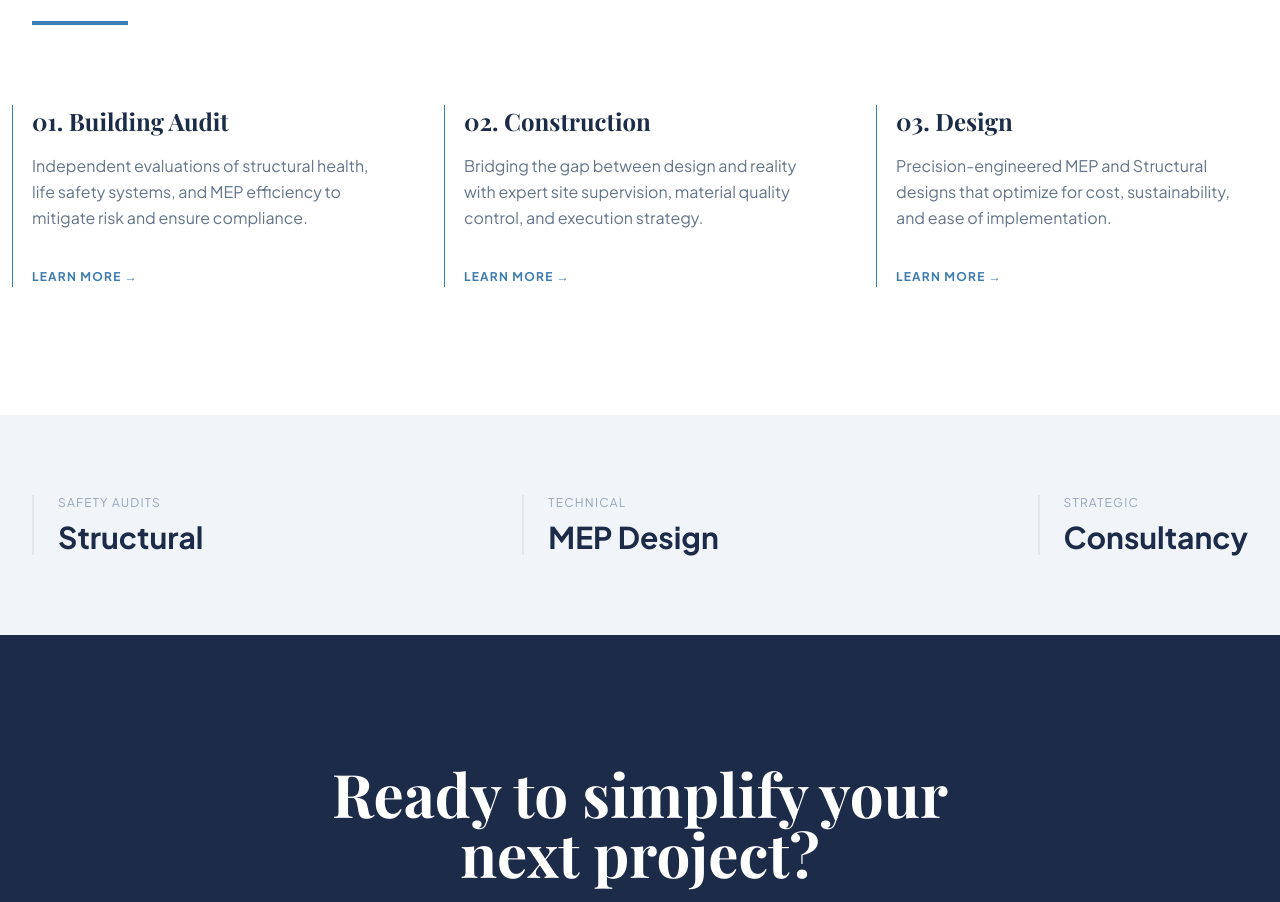
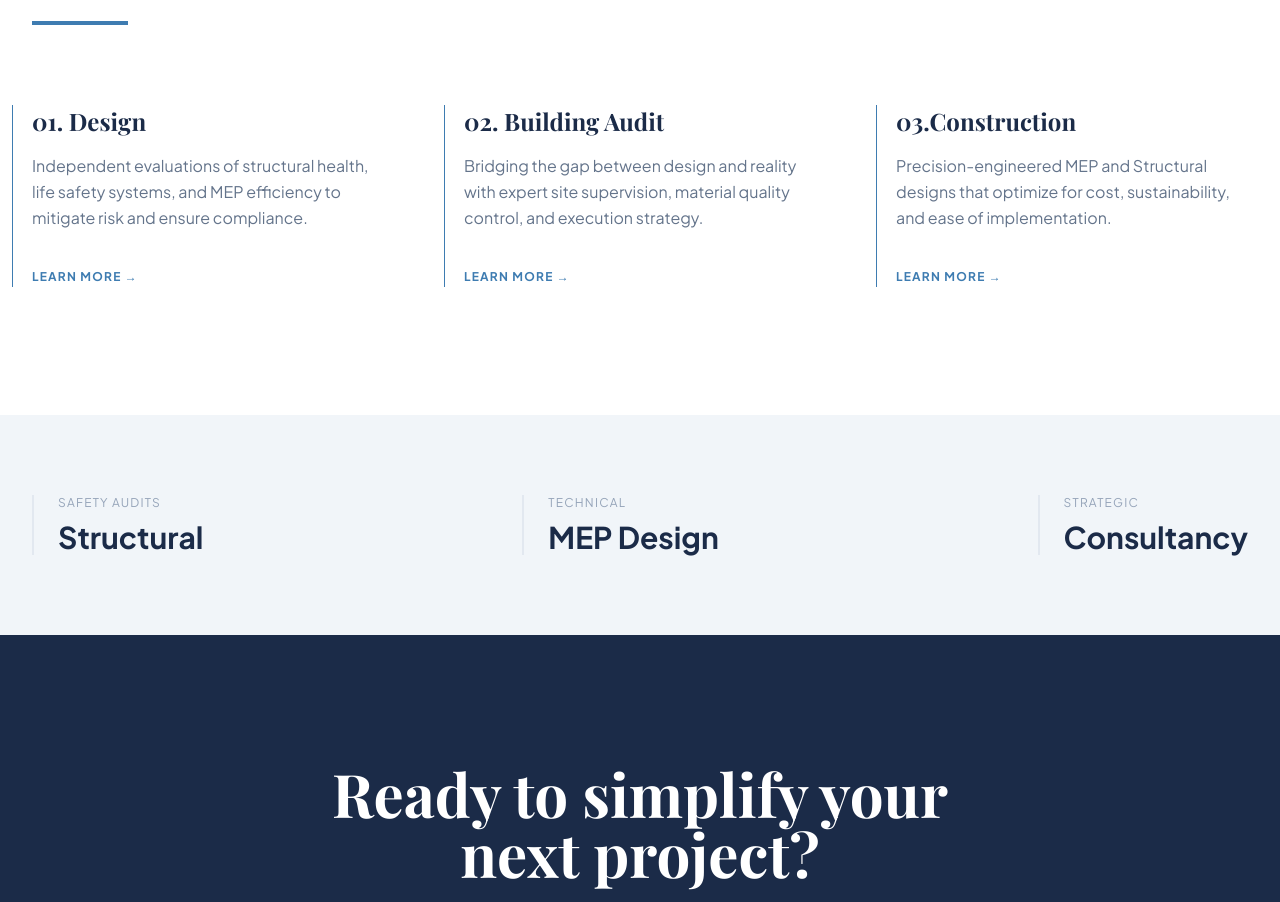
Before and after one commit to MonstaCreations/SPC-WEB, a plain HTML site: page set-1.html in a window 1280 px wide. Shown: the part 1205-2107 px from the top of the page. Drawn offline with nearby package versions, Linux system fonts and the light colour scheme; a web font is replaced by a local one.

```diff
--- a/set-1.html
+++ b/set-1.html
@@ -74,7 +74,7 @@
 
             <div class="grid lg:grid-cols-3 gap-20">
                 <div class="line-accent">
-                    <h3 class="text-2xl font-bold mb-4 text-[#1B2B48]">01. Building Audit</h3>
+                    <h3 class="text-2xl font-bold mb-4 text-[#1B2B48]">01. Design</h3>
                     <p class="text-slate-500 leading-relaxed mb-8">
                         Independent evaluations of structural health, life safety systems, and MEP efficiency to mitigate risk and ensure compliance.
                     </p>
@@ -84,7 +84,7 @@
                 </div>
 
                 <div class="line-accent">
-                    <h3 class="text-2xl font-bold mb-4 text-[#1B2B48]">02. Construction</h3>
+                    <h3 class="text-2xl font-bold mb-4 text-[#1B2B48]">02.  Building Audit</h3>
                     <p class="text-slate-500 leading-relaxed mb-8">
                         Bridging the gap between design and reality with expert site supervision, material quality control, and execution strategy.
                     </p>
@@ -94,7 +94,7 @@
                 </div>
 
                 <div class="line-accent">
-                    <h3 class="text-2xl font-bold mb-4 text-[#1B2B48]">03. Design</h3>
+                    <h3 class="text-2xl font-bold mb-4 text-[#1B2B48]">03.Construction</h3>
                     <p class="text-slate-500 leading-relaxed mb-8">
                         Precision-engineered MEP and Structural designs that optimize for cost, sustainability, and ease of implementation.
                     </p>
```
